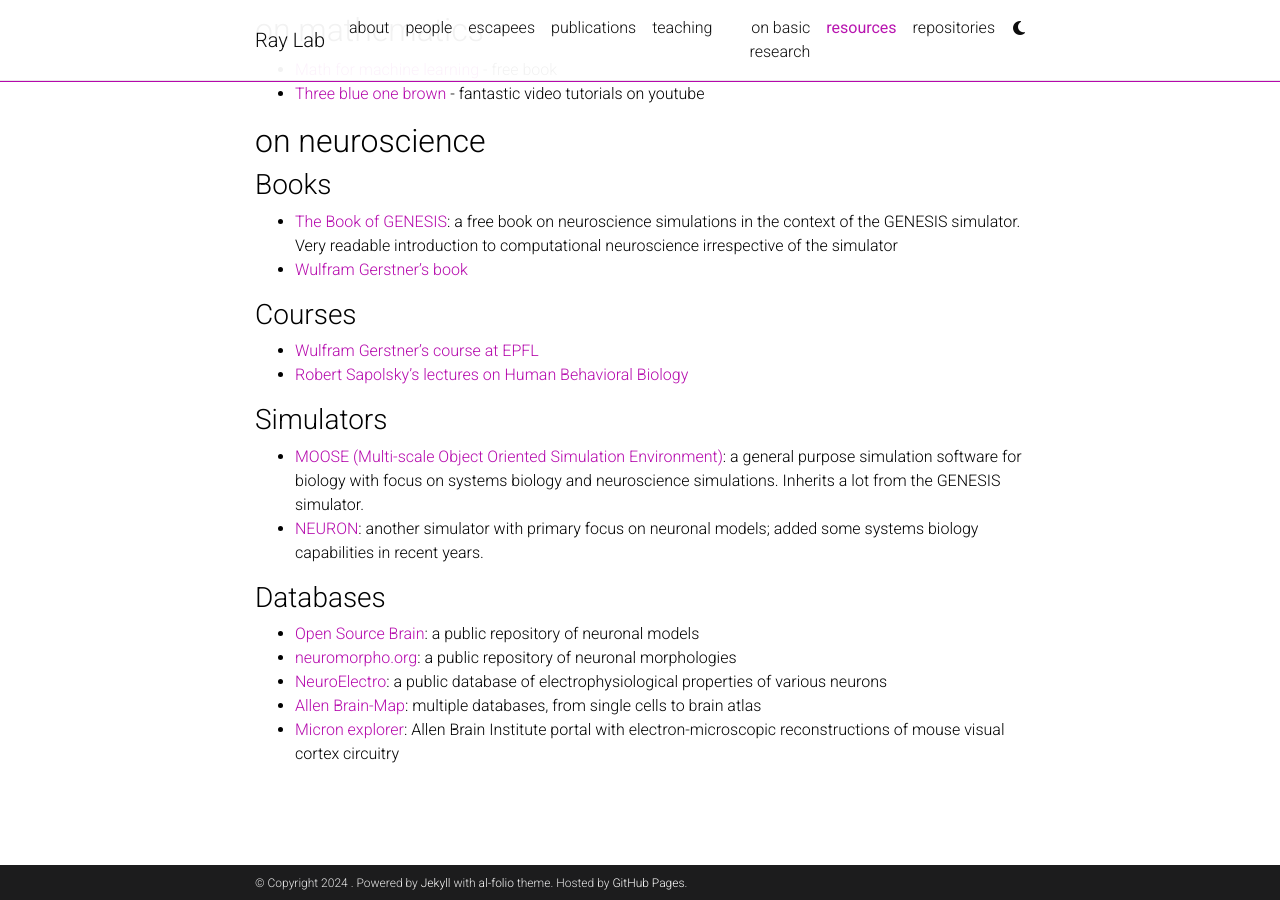
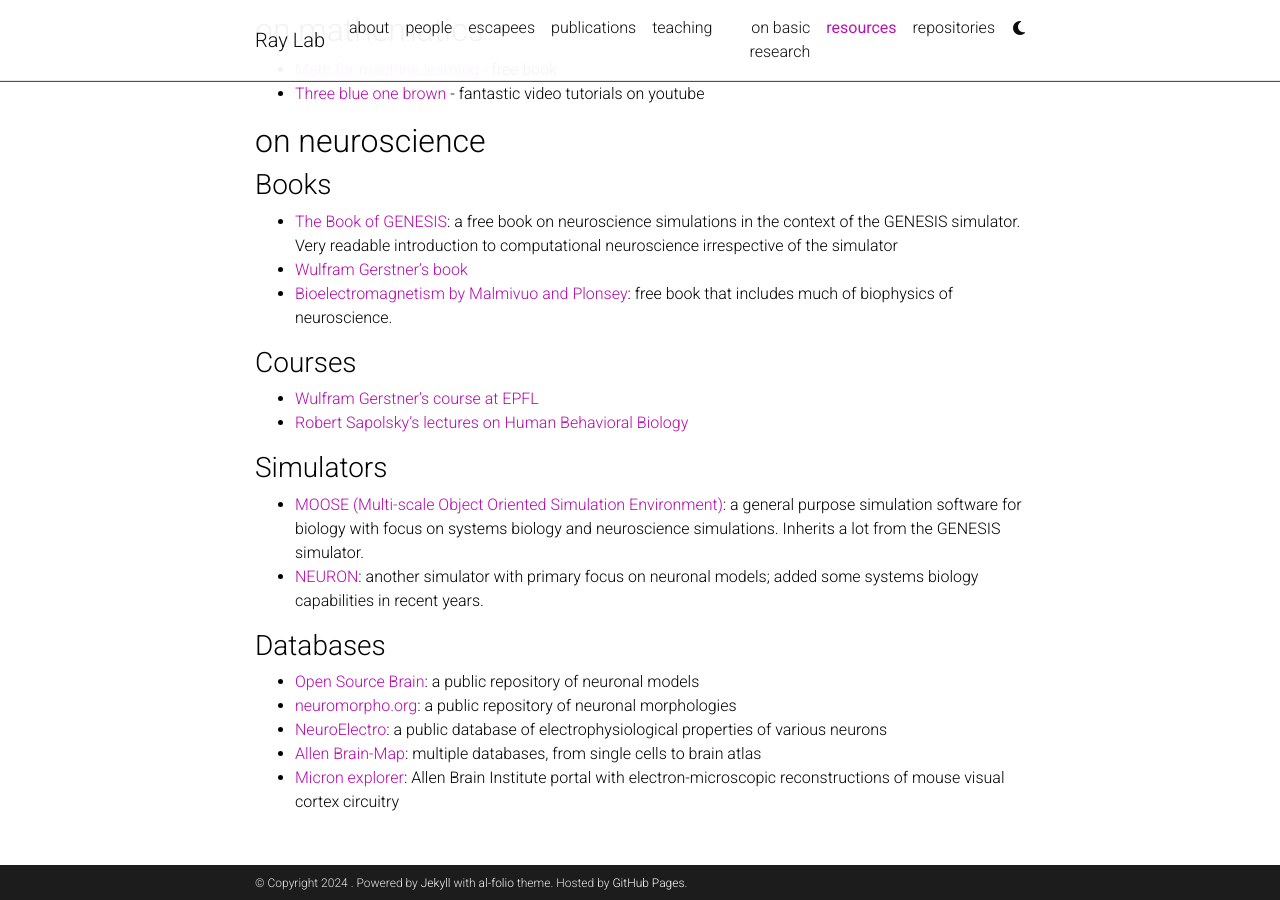
Before and after one commit to rayslab/rayslab.github.io, a Jekyll site: the page built from _pages/resources.md, in a window 1280 px wide and 900 px high, scrolled down 758 px. Built offline with Jekyll 4.4.1, drawn with Linux system fonts in a browser that asks for light colours; comment, search, counter and statistics services are not loaded; a style sheet for code colours, icons or effects is not loaded.

Commit message:
Added biophysics/bioelectromagnetism book ref

```diff
--- a/_pages/resources.md
+++ b/_pages/resources.md
@@ -34,6 +34,7 @@
 ### Books
   * [The Book of GENESIS](http://www.genesis-sim.org/GENESIS/bog/bog.html): a free book on neuroscience simulations in the context of the GENESIS simulator. Very readable introduction to computational neuroscience irrespective of the simulator
   * [Wulfram Gerstner's book](https://neuronaldynamics.epfl.ch/)
+  * [Bioelectromagnetism by Malmivuo and Plonsey](http://www.bem.fi/book/index.htm): free book that includes much of biophysics of neuroscience.
 
 ### Courses
   * [Wulfram Gerstner's course at EPFL](https://lcnwww.epfl.ch/gerstner/NeuronalDynamics-MOOCall.html)
```
